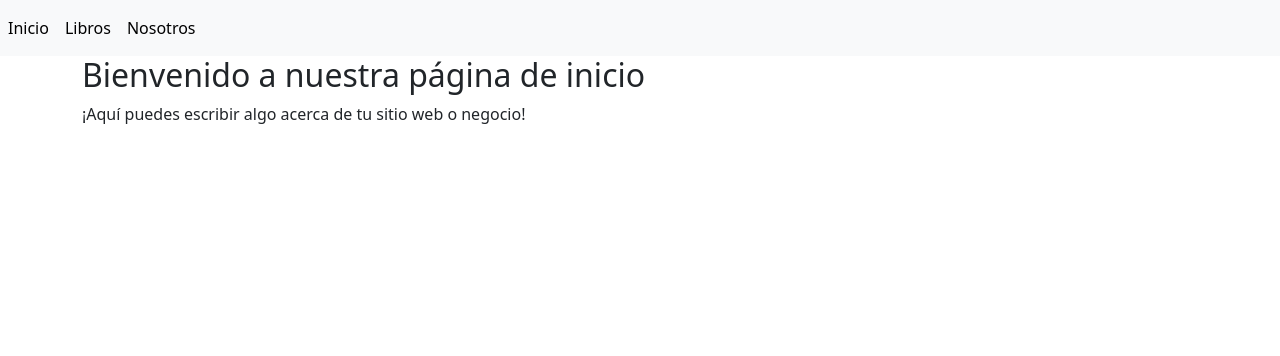
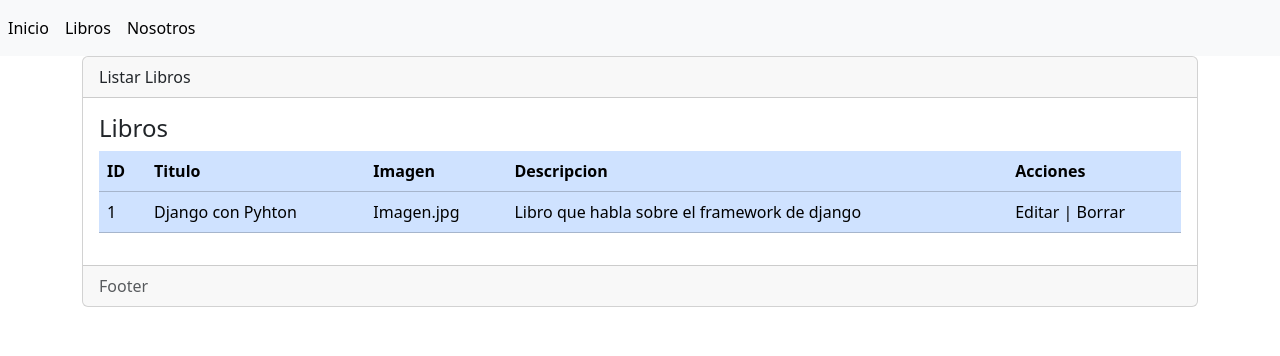
Before and after one commit to eymatos/cooperativa, a Django app: page / in a window 1280 px wide. Shown: the top 356 px of the page. Run offline with Django 5.2, Linux system fonts and the light colour scheme.

Commit message:
carga de nuevas paginas para el proyecto

```diff
--- a/backend_new/cooperativa/crud/templates/paginas/inicio.html
+++ b/backend_new/cooperativa/crud/templates/paginas/inicio.html
@@ -1,10 +1,42 @@
 {% extends "base.html" %}
 
-{% block titulo %} Inicio {% endblock %}
+{% block titulo %} Lista de Libros {% endblock %}
 
 {% block contenido %}
-<section>
-    <h2>Bienvenido a nuestra página de inicio</h2>
-    <p>¡Aquí puedes escribir algo acerca de tu sitio web o negocio!</p>
-</section>
+    <div class="card">
+        <div class="card-header">Listar Libros</div>
+        <div class="card-body">
+            <h4 class="card-title">Libros</h4>
+
+            <div
+                class="table-responsive"
+            >
+                <table
+                    class="table table-primary"
+                >
+                    <thead>
+                        <tr>
+                            <th scope="col">ID</th>
+                            <th scope="col">Titulo</th>
+                            <th scope="col">Imagen</th>
+                            <th scope="col">Descripcion</th>
+                            <th scope="col">Acciones</th>
+                        </tr>
+                    </thead>
+                    <tbody>
+                        <tr class="">
+                            <td >1</td>
+                            <td>Django con Pyhton</td>
+                            <td>Imagen.jpg</td>
+                            <td>Libro que habla sobre el framework de django</td>
+                            <td>Editar | Borrar </td>
+                        </tr>
+                    </tbody>
+                </table>
+            </div>
+
+        </div>
+        <div class="card-footer text-muted">Footer</div>
+    </div>
+
 {% endblock %}
--- a/backend_new/cooperativa/crud/urls.py
+++ b/backend_new/cooperativa/crud/urls.py
@@ -4,4 +4,7 @@ from .import views
 urlpatterns = [
     path('', views.inicio, name='inicio'),
     path('nosotros', views.nosotros, name='nosotros'),
+    path('crear', views.crear, name='crear'),
+    path('editar', views.editar, name='editar'),
+    path('form', views.form, name='form'),
     ]
--- a/backend_new/cooperativa/crud/views.py
+++ b/backend_new/cooperativa/crud/views.py
@@ -5,3 +5,9 @@ def inicio(request):
     return render(request, 'paginas/inicio.html')
 def nosotros(request):
     return render(request, 'paginas/nosotros.html')
+def crear(request):
+    return render(request, 'paginas/crear.html')
+def editar(request):
+    return render(request, 'paginas/editar.html')
+def form(request):
+    return render(request, 'paginas/form.html')
```
Also changed, not shown: backend_new/cooperativa/crud/templates/libros/index.html (deleted, +0 -42 lines), backend_new/cooperativa/crud/templates/libros/form.html (deleted), backend_new/cooperativa/crud/templates/paginas/crear.html (renamed from backend_new/cooperativa/crud/templates/libros/crear.html), backend_new/cooperativa/crud/templates/paginas/editar.html (renamed from backend_new/cooperativa/crud/templates/libros/editar.html), backend_new/cooperativa/crud/templates/paginas/form.html (added).
